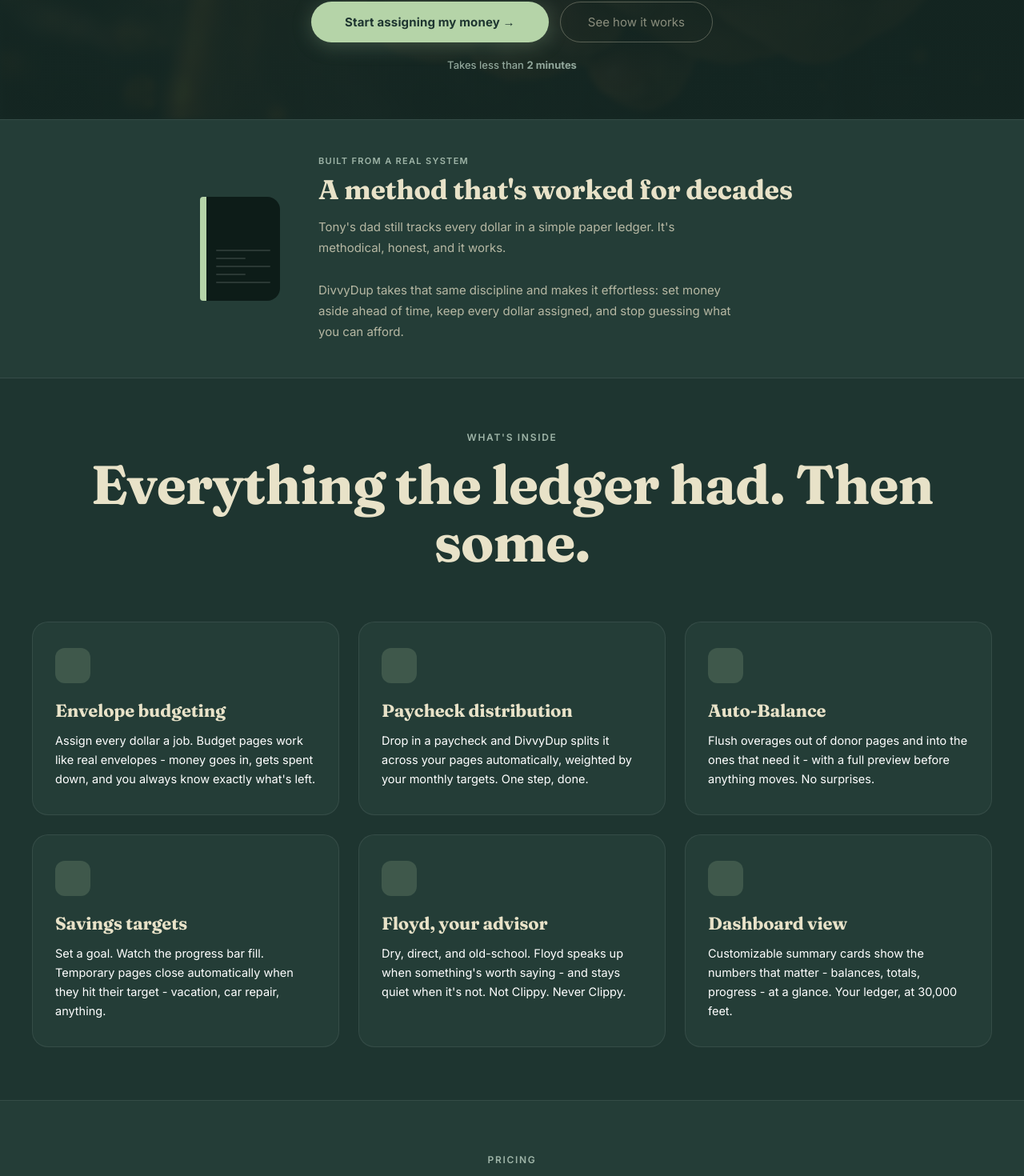
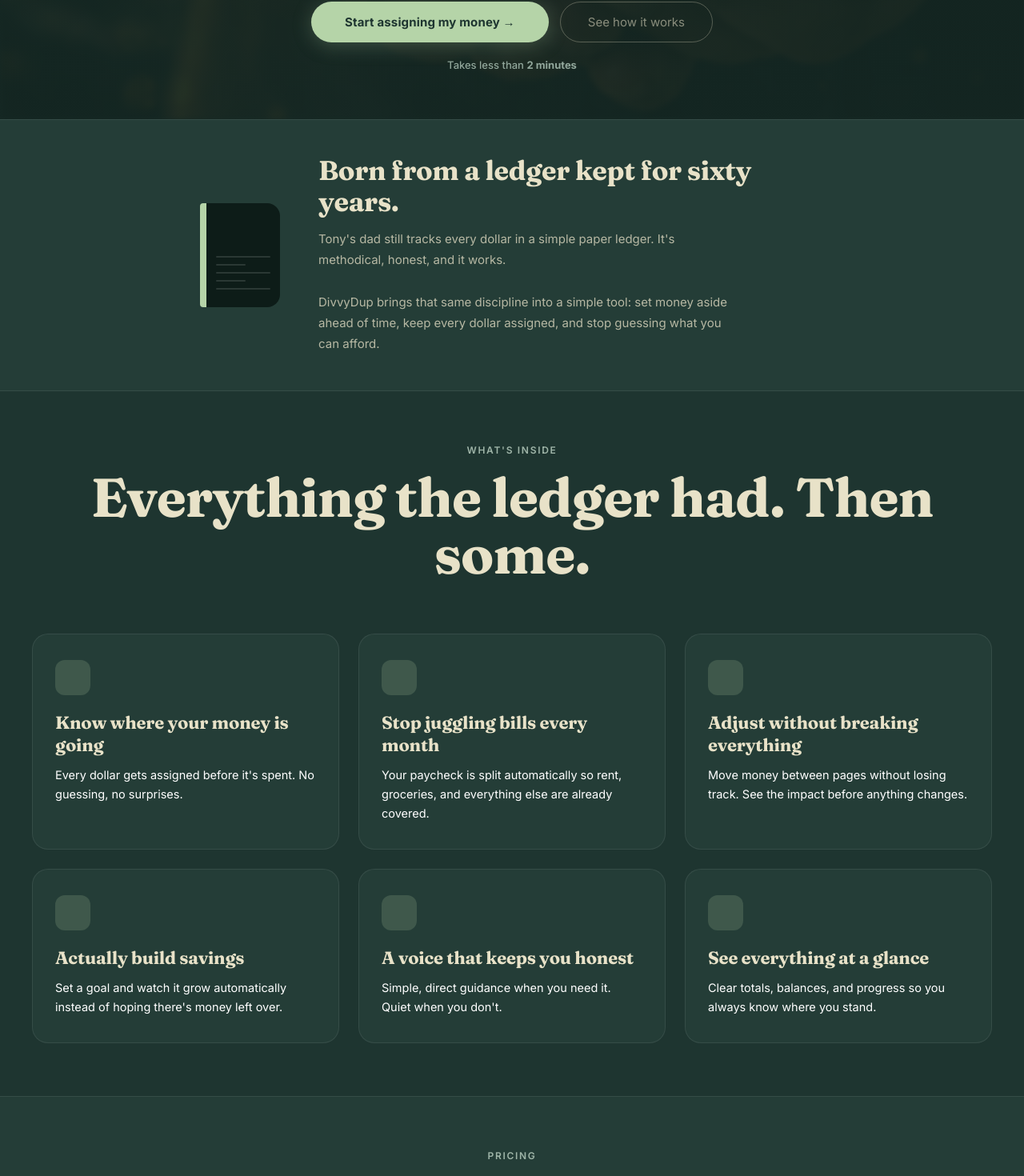
Before and after one commit to r1gger1/divvydup, a React (Vite) app: page / in a window 1280 px wide. Shown: the part 1116-2586 px from the top of the page at 80% size. Built offline with nearby package versions, Linux system fonts and the light colour scheme.

Commit message:
Refine origin section and rewrite feature card titles for clarity

```diff
--- a/src/App.jsx
+++ b/src/App.jsx
@@ -58,9 +58,8 @@ function LandingPage({onGetStarted,onSignIn,showAddToAccount=false,onAddToAccoun
             {[1,2,3,4,5].map(i=><div key={i} style={{height:'2px',background:'rgba(255,255,255,0.12)',marginBottom:'8px',borderRadius:'1px',width:i%2===0?'55%':'100%'}}></div>)}
           </div>
           <div>
-            <p style={{fontSize:'11px',fontWeight:600,letterSpacing:'0.12em',textTransform:'uppercase',color:C.muted,marginBottom:'10px'}}>Built from a real system</p>
-            <h2 style={{fontFamily:fh,fontSize:'clamp(26px,3.2vw,34px)',fontWeight:700,color:C.cream,marginBottom:'14px',lineHeight:1.15,letterSpacing:'-0.01em'}}>A method that's worked for decades</h2>
-            <p style={{fontSize:'15px',color:'rgba(232,226,200,0.75)',lineHeight:1.75,fontWeight:400,maxWidth:'520px'}}>Tony's dad still tracks every dollar in a simple paper ledger. It's methodical, honest, and it works.<br/><br/>DivvyDup takes that same discipline and makes it effortless: set money aside ahead of time, keep every dollar assigned, and stop guessing what you can afford.</p>
+            <h2 style={{fontFamily:fh,fontSize:'clamp(26px,3.2vw,34px)',fontWeight:700,color:C.cream,marginBottom:'14px',lineHeight:1.15,letterSpacing:'-0.01em'}}>Born from a ledger kept for sixty years.</h2>
+            <p style={{fontSize:'15px',color:'rgba(232,226,200,0.75)',lineHeight:1.75,fontWeight:400,maxWidth:'520px'}}>Tony's dad still tracks every dollar in a simple paper ledger. It's methodical, honest, and it works.<br/><br/>DivvyDup brings that same discipline into a simple tool: set money aside ahead of time, keep every dollar assigned, and stop guessing what you can afford.</p>
           </div>
         </div>
       </section>
@@ -71,12 +70,12 @@ function LandingPage({onGetStarted,onSignIn,showAddToAccount=false,onAddToAccoun
         <h2 style={{fontFamily:fh,fontSize:'clamp(42px,5.5vw,68px)',fontWeight:700,textAlign:'center',marginBottom:'64px',color:C.cream,lineHeight:1.05,letterSpacing:'-0.015em'}}>Everything the ledger had. Then some.</h2>
         <div style={{maxWidth:'1200px',margin:'0 auto',display:'grid',gridTemplateColumns:'repeat(auto-fit,minmax(320px,1fr))',gap:'24px'}}>
           {[
-            {title:"Envelope budgeting",desc:"Assign every dollar a job. Budget pages work like real envelopes - money goes in, gets spent down, and you always know exactly what's left."},
-            {title:"Paycheck distribution",desc:"Drop in a paycheck and DivvyDup splits it across your pages automatically, weighted by your monthly targets. One step, done."},
-            {title:"Auto-Balance",desc:"Flush overages out of donor pages and into the ones that need it - with a full preview before anything moves. No surprises."},
-            {title:"Savings targets",desc:"Set a goal. Watch the progress bar fill. Temporary pages close automatically when they hit their target - vacation, car repair, anything."},
-            {title:"Floyd, your advisor",desc:"Dry, direct, and old-school. Floyd speaks up when something's worth saying - and stays quiet when it's not. Not Clippy. Never Clippy."},
-            {title:"Dashboard view",desc:"Customizable summary cards show the numbers that matter - balances, totals, progress - at a glance. Your ledger, at 30,000 feet."},
+            {title:"Know where your money is going",desc:"Every dollar gets assigned before it's spent. No guessing, no surprises."},
+            {title:"Stop juggling bills every month",desc:"Your paycheck is split automatically so rent, groceries, and everything else are already covered."},
+            {title:"Adjust without breaking everything",desc:"Move money between pages without losing track. See the impact before anything changes."},
+            {title:"Actually build savings",desc:"Set a goal and watch it grow automatically instead of hoping there's money left over."},
+            {title:"A voice that keeps you honest",desc:"Simple, direct guidance when you need it. Quiet when you don't."},
+            {title:"See everything at a glance",desc:"Clear totals, balances, and progress so you always know where you stand."},
           ].map(f=>(
             <div key={f.title} style={{background:C.bgAlt,border:`1px solid ${C.border}`,borderRadius:'20px',padding:'32px 28px'}}>
               <div style={{width:'44px',height:'44px',borderRadius:'12px',background:'rgba(181,212,168,0.18)',marginBottom:'20px'}}></div>
```
